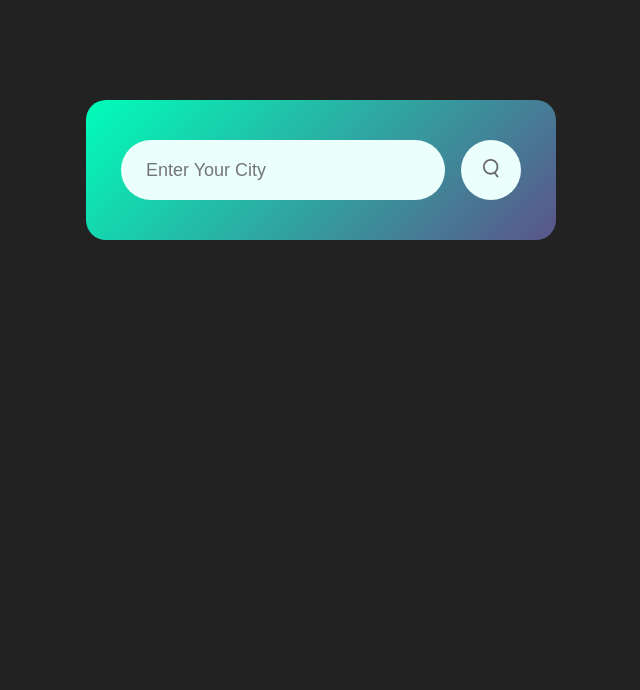
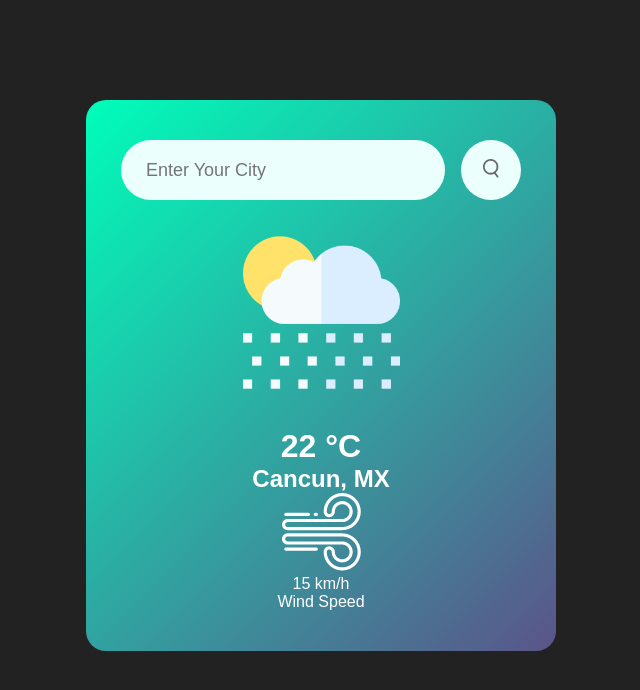
Before and after one commit to zeusCach/Proyect-DOM, a plain HTML site: page weather-app/index.html in a window 1280 px wide. Shown: the whole page, without its empty margins (319-959 px from the left). Drawn offline with Linux system fonts and the light colour scheme.

Commit message:
Laying out more information section

```diff
--- a/weather-app/index.html
+++ b/weather-app/index.html
@@ -1,18 +1,38 @@
 <!DOCTYPE html>
 <html lang="en">
+
 <head>
     <meta charset="UTF-8">
     <meta name="viewport" content="width=device-width, initial-scale=1.0">
     <title>Weather App</title>
     <link rel="stylesheet" href="styles.css">
 </head>
+
 <body>
     <div class="card">
         <div class="search">
             <input type="text" placeholder="Enter Your City" spellcheck="false">
             <button><img src="images/search.png" alt="search"></button>
         </div>
+
+        <!--Consumo API-->
+
+        <div class="weather">
+            <img src="images/rain.png" alt="rain" class="weather-icon">
+            <h1 class="temp">22 °C</h1>
+            <h2 class="city">Cancun, MX</h2>
+            <div class="details">
+                <div class="col">
+                    <img src="images/wind.png" alt="humidity">
+                    <div>
+                        <p class="wind">15 km/h</p>
+                        <p>Wind Speed</p>
+                    </div>
+                </div>
+            </div>
+        </div>
     </div>
 
 </body>
+
 </html>
```
